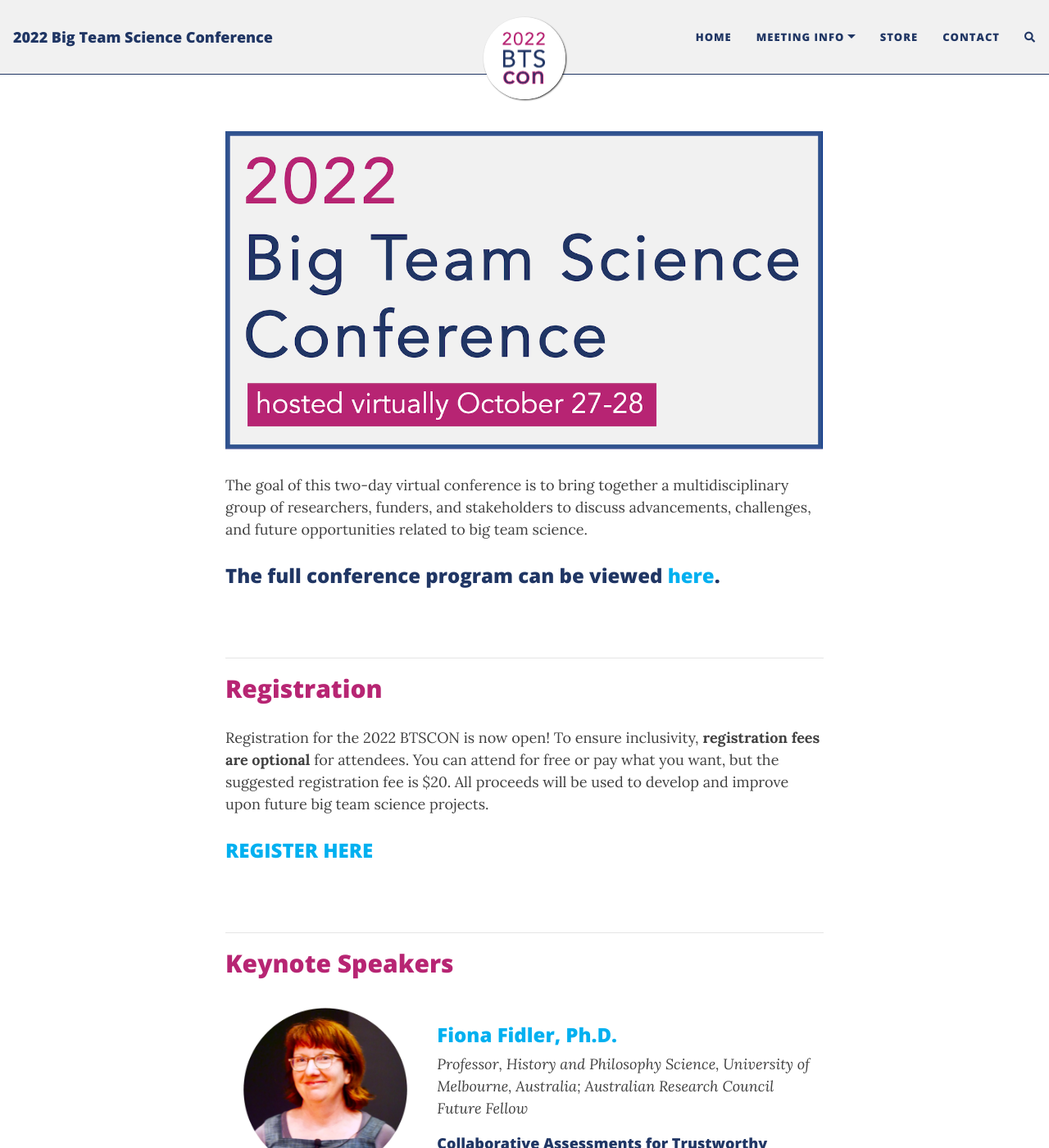
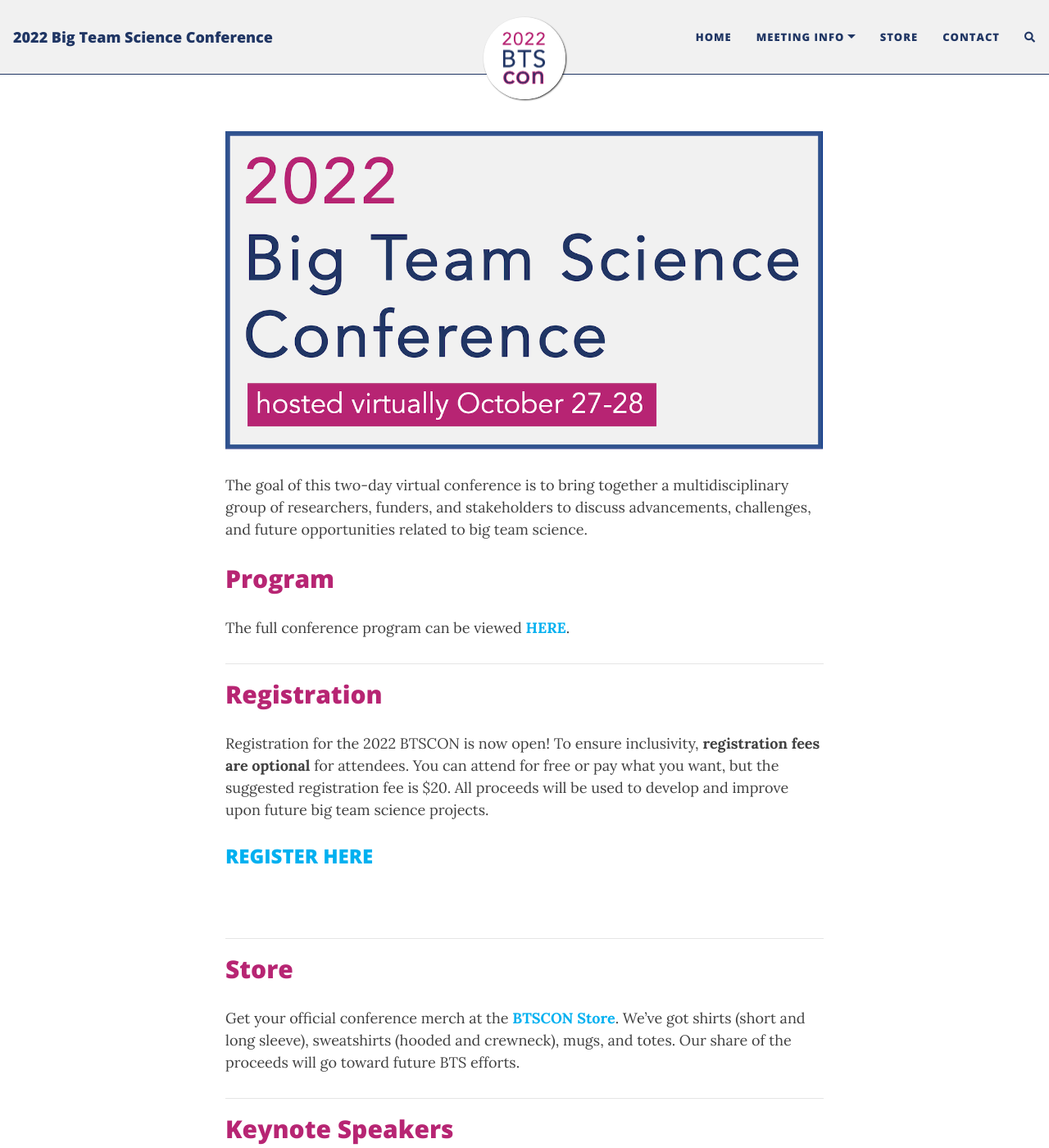
Before and after one commit to bigteamscienceconference/bigteamscienceconference.github.io, a Jekyll site: the page built from index.md, in a window 1280 px wide and 1400 px high. Shown: the whole window at 82% size. Built offline with Jekyll 4.4.1, drawn with Linux system fonts in a browser that asks for light colours; nearby versions of some CDN libraries; comment, search, counter and statistics services are not loaded.

Commit message:
add store

```diff
--- a/_config.yml
+++ b/_config.yml
@@ -16,13 +16,11 @@ author: Heidi Baumgartner
 navbar-links:
   Home: "index"
   Meeting Info:
+    - Registration: "https://opencollective.com/psysciacc/events/test-event-23392c94/contribute/registration-2022-big-team-science-conference-40278"
     - Program: "program"
-    - Registration: "https://opencollective.com/psysciacc/events/test-event-23392c94/contribute/registration-2022-big-team-science-conference-40278"
     - Accessibility: "access"
     - Code of Conduct: "codeofconduct"
     - Meeting Rules: "rules"
-#  Registration: "registration"
-#  Program: "program"
   Store: "https://www.bonfire.com/store/big-team-science-conference/"
   Contact: "contact"
 
--- a/index.md
+++ b/index.md
@@ -7,7 +7,9 @@ layout: page
 
 The goal of this two-day virtual conference is to bring together a multidisciplinary group of researchers, funders, and stakeholders to discuss advancements, challenges, and future opportunities related to big team science.
 
-### The full conference program can be viewed [here](https://docs.google.com/document/d/17m6t7or53uvFErIW_WHvegwlwV2Cq_rvG5ny-4cBkpM/edit?usp=sharing).
+## Program
+
+The full conference program can be viewed [**HERE**](https://docs.google.com/document/d/17m6t7or53uvFErIW_WHvegwlwV2Cq_rvG5ny-4cBkpM/edit?usp=sharing).
 <br>
 
 ***
@@ -19,6 +21,14 @@ Registration for the 2022 BTSCON is now open! To ensure inclusivity, **registrat
 ### [REGISTER HERE](https://opencollective.com/psysciacc/events/test-event-23392c94/contribute/registration-2022-big-team-science-conference-40278)
 
 <br>
+
+***
+
+## Store
+
+Get your official conference merch at the [**BTSCON Store**](https://www.bonfire.com/store/big-team-science-conference/). We've got shirts (short and long sleeve), sweatshirts (hooded and crewneck), mugs, and totes. Our share of the proceeds will go toward future BTS efforts.
+
+
 
 ***
 <!--## [Speakers]({{site.baseurl}}/people/)
```
Also changed, not shown: store.md (added, +10 -0 lines), assets/img/BTSCON_store_screenshot.png (added).
